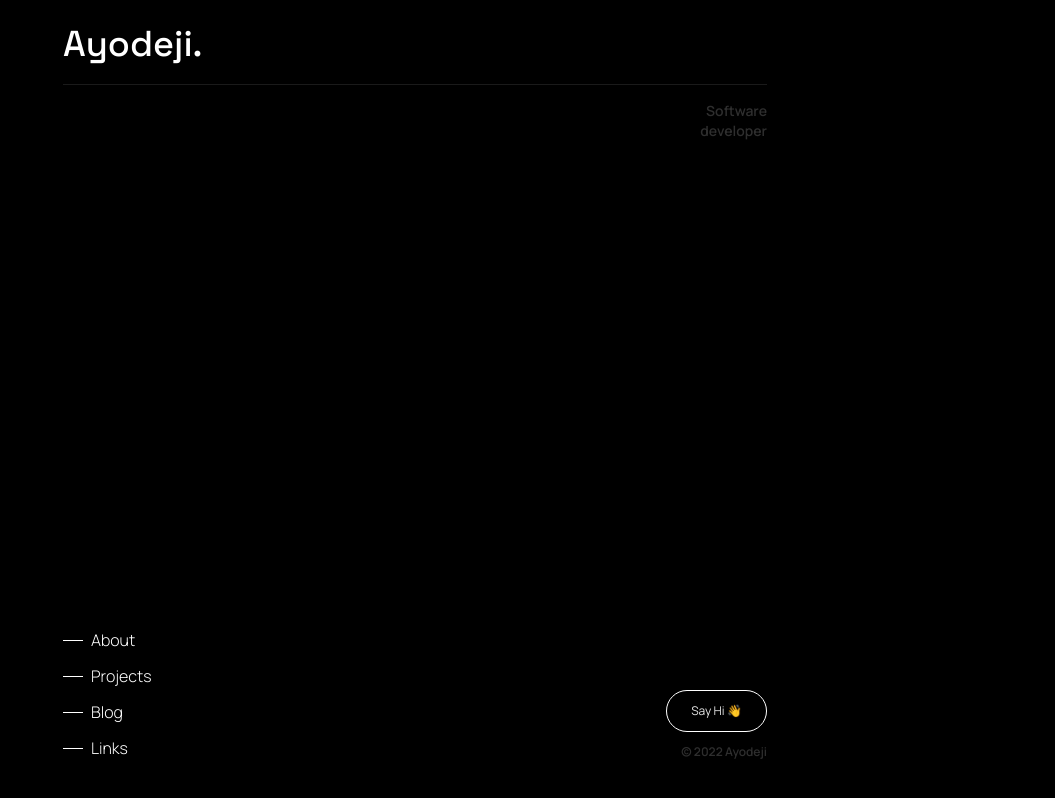
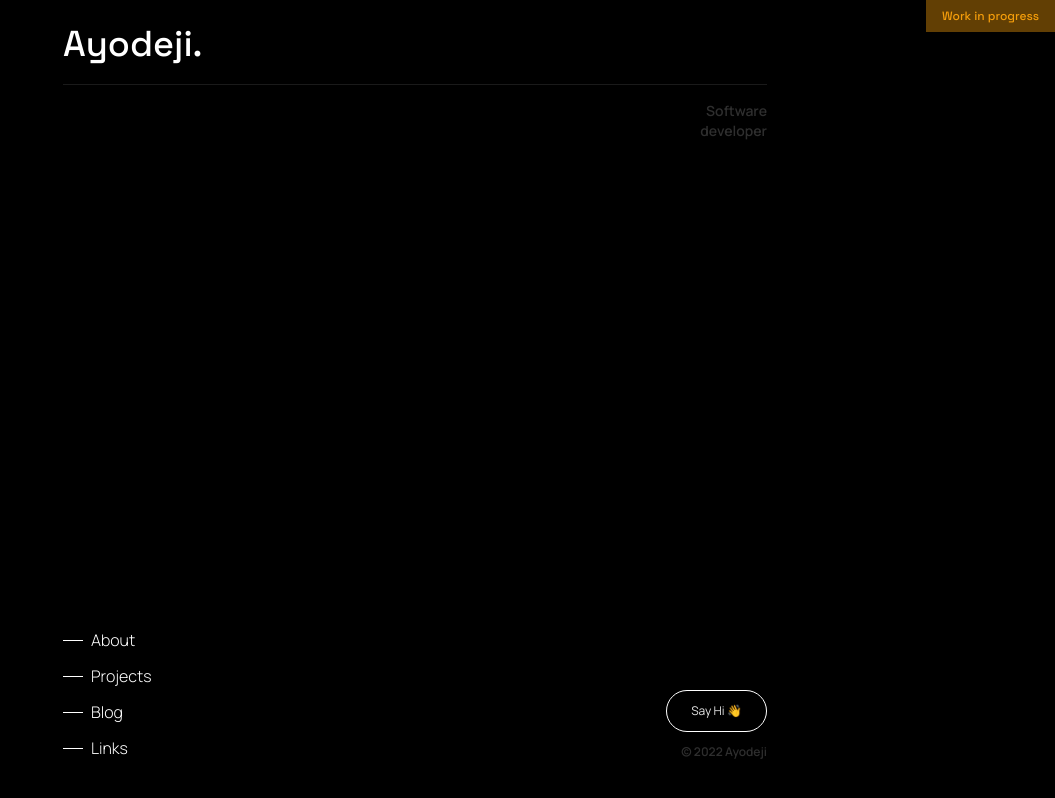
Before and after one commit to aosasona/trulyao.dev, an Astro site: page / in a window 1280 px wide. Shown: the whole page, without its empty margins (225-1280 px from the left). Built offline with nearby package versions, Linux system fonts and the light colour scheme; Astro itself is replaced by a stand-in of ours.

Commit message:
Added WIP status

```diff
--- a/src/pages/index.astro
+++ b/src/pages/index.astro
@@ -10,6 +10,11 @@ let currentTime = new Date().toDateString();
   <main
     class="h-screen max-h-screen flex flex-col justify-between pt-6 pb-10 px-8"
   >
+    <p
+      class="fixed top-0 right-0 space-grotesk bg-amber-500 text-amber-500 bg-opacity-40 text-xs px-4 py-2"
+    >
+      Work in progress
+    </p>
     <section>
       <h1 class="text-4xl">Ayodeji.</h1>
       <hr class="my-5" />
```
